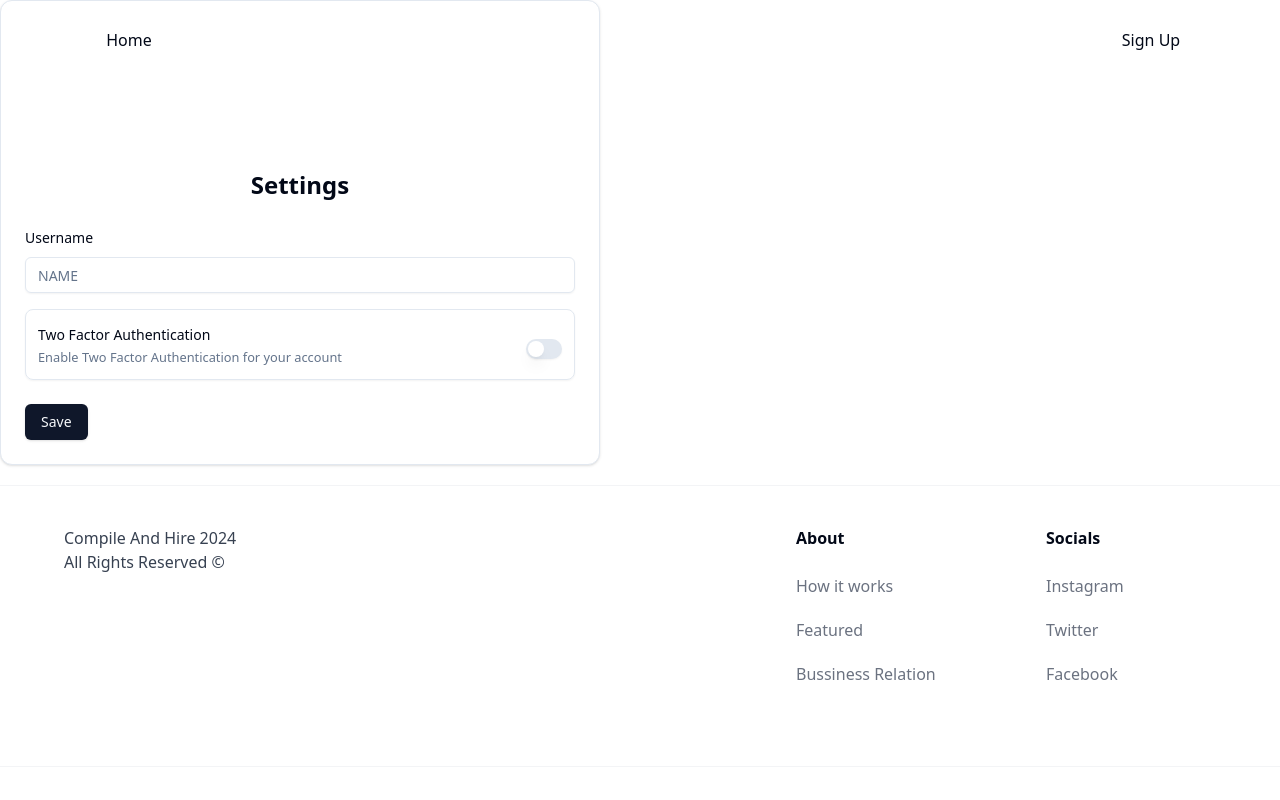
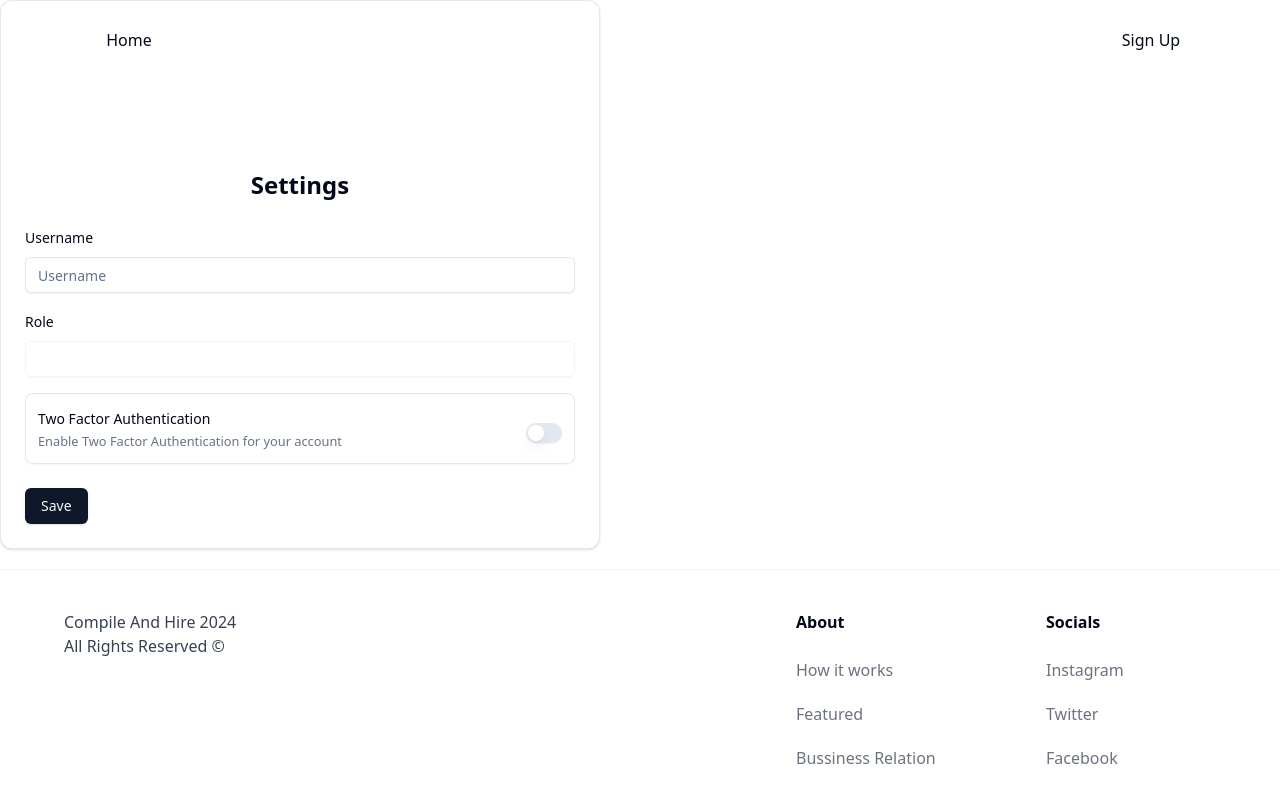
Before and after one commit to thomasbulll/Compile-And-Hire, a Next.js app: page /settings in a window 1280 px wide. Shown: the top 800 px of the page. Built offline with nearby package versions, Linux system fonts and the light colour scheme; no server answers.

Commit message:
Add role to settings form

```diff
--- a/app/(protected)/settings/page.tsx
+++ b/app/(protected)/settings/page.tsx
@@ -28,6 +28,8 @@ import { zodResolver } from "@hookform/resolvers/zod";
 import { FormError } from "@/components/form-error";
 import { FormSuccess } from "@/components/form-success";
 import { Switch } from "@/components/ui/switch";
+import { currentRole } from "@/lib/auth";
+
 
 const SettingsPage = () => {
     const [isPending, startTransition] = useTransition();
@@ -36,6 +38,8 @@ const SettingsPage = () => {
 
     const currentUser = useCurrentUser();
 
+    const currentRole = currentUser?.role || "User";
+
     const form = useForm<zod.infer<typeof SettingsSchema>>({
         resolver: zodResolver(SettingsSchema),
         defaultValues: {
@@ -43,6 +47,16 @@ const SettingsPage = () => {
             isTwoFactorEnabled: currentUser?.isTwoFactorEnabled || undefined,
         }
     })
+
+    const getDisplayableUserRole = () => {
+        if (currentUser.role == "BUSINESS"){
+            return "Business";
+        }else if (currentUser.role == "ADMIN"){
+            return "Admin";
+        }else{
+            return "User"
+        }
+    }
 
     const onSubmit = (values: zod.infer<typeof SettingsSchema>) => {
         startTransition(() => {
@@ -85,8 +99,24 @@ const SettingsPage = () => {
                                     <FormControl>
                                         <Input
                                             {...field}
-                                            placeholder="NAME"
+                                            placeholder="Username"
                                             disabled={isPending} />
+                                    </FormControl>
+                                </FormItem>;
+                              }}
+                            />
+                            <FormField
+                            name="role"
+                            render={({ field }) => {
+                                return <FormItem>
+                                    <FormLabel>
+                                        Role
+                                    </FormLabel>
+                                    <FormControl>
+                                        <Input
+                                            {...field}
+                                            placeholder={getDisplayableUserRole}
+                                            disabled={true} />
                                     </FormControl>
                                 </FormItem>;
                               }}
--- a/schemas/index.ts
+++ b/schemas/index.ts
@@ -1,3 +1,4 @@
+import { UserRole } from "@prisma/client";
 import * as zod from "zod";
 
 export const LoginSchema = zod.object({
@@ -39,5 +40,6 @@ export const NewPasswordSchema = zod.object({
 
 export const SettingsSchema = zod.object({
     name: zod.optional(zod.string()),
-    isTwoFactorEnabled: zod.optional(zod.boolean())
+    isTwoFactorEnabled: zod.optional(zod.boolean()),
+    role: zod.enum([UserRole.USER, UserRole.BUSINESS])
 });
```
